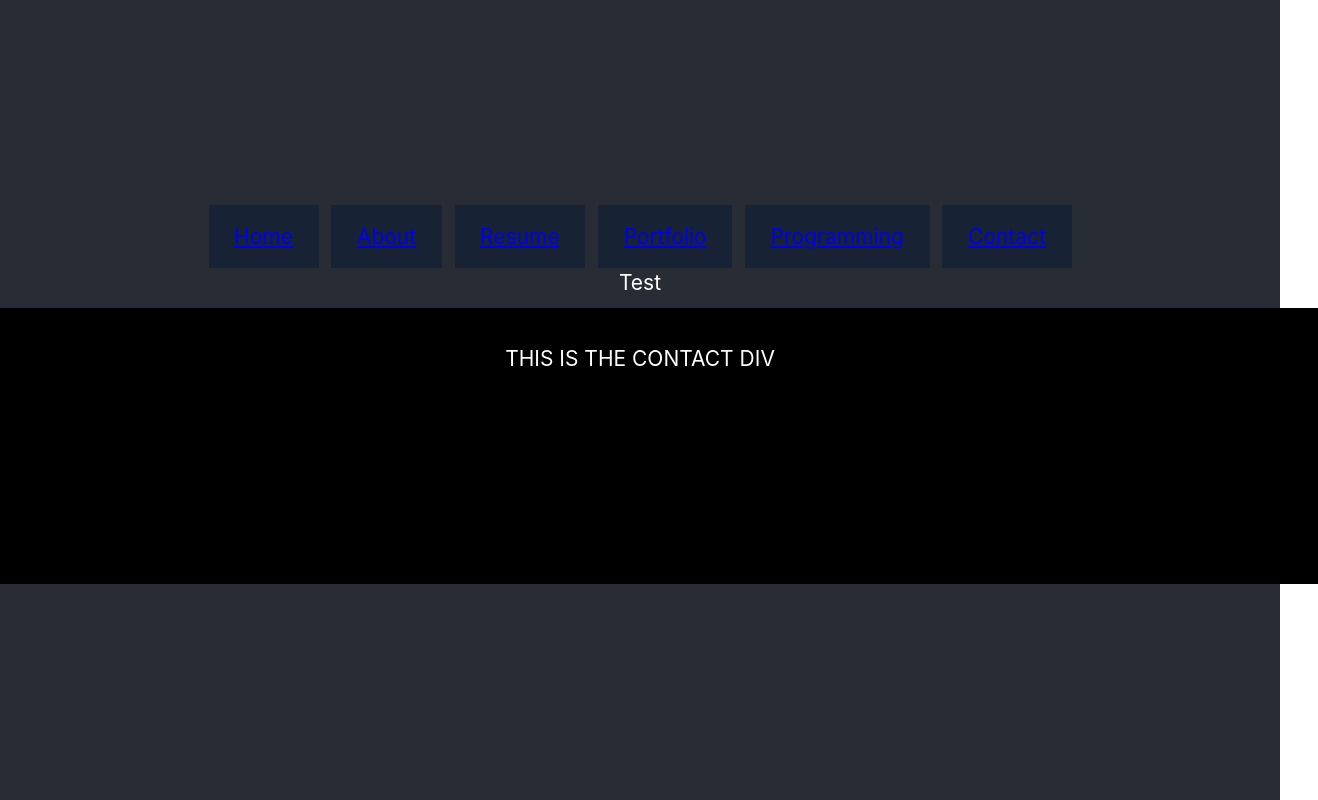
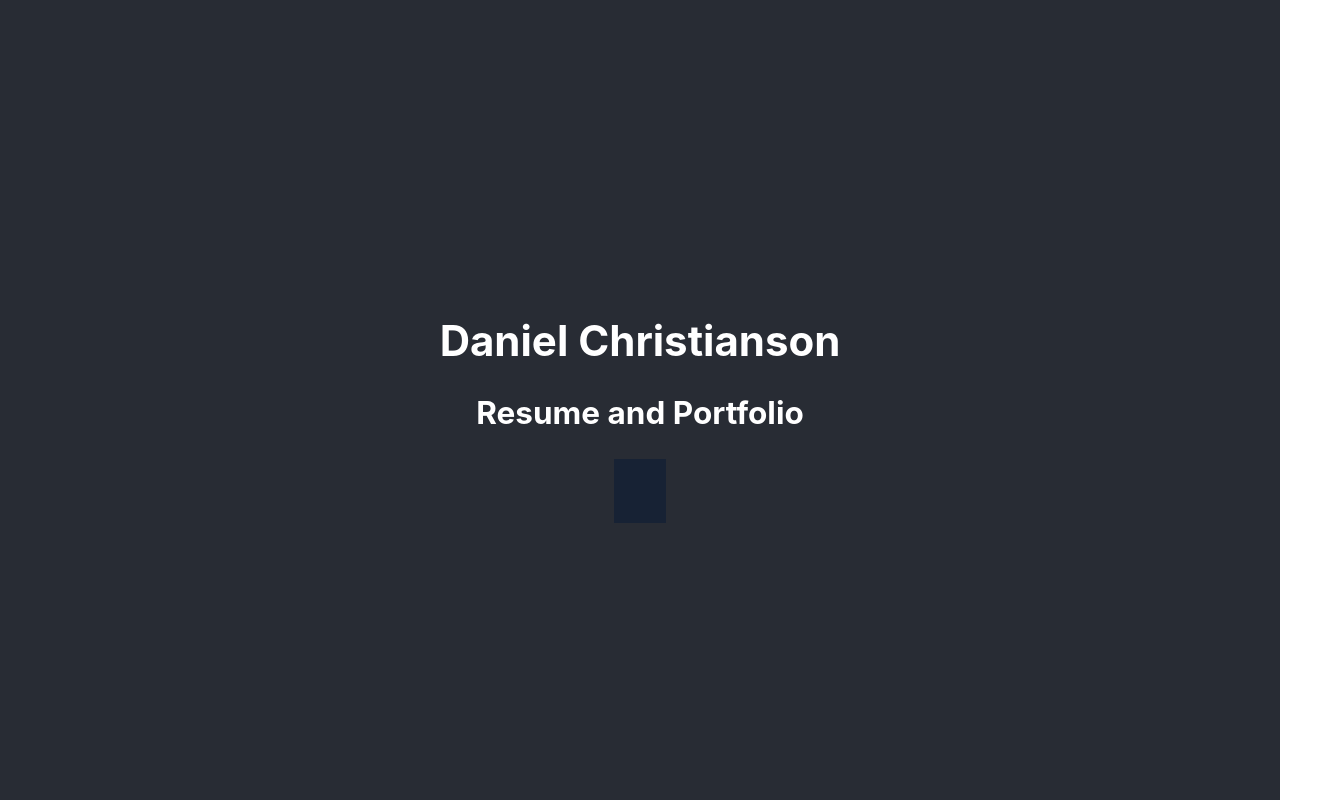
Before and after one commit to daniel-christianson/my-portfolio-website, a React (Create React App) app: page /contact in a window 1280 px wide. Shown: the whole page, 1318 px wide, since content can reach past the window. Built offline with nearby package versions, Linux system fonts and the light colour scheme.

Commit message:
updated app.js to work with new navigation

```diff
--- a/src/App.css
+++ b/src/App.css
@@ -33,7 +33,7 @@
   margin: 1vw 0;
   padding: 3vw;
   min-height: 25vh;
-  width: 100vw;
+  width: 90vw;
 }
 
 h1 {
@@ -53,6 +53,11 @@ li {
   padding: 1.5vw 2vw;
 }
 
+.Link-Tag {
+  background-color: #330000;
+  padding: 5vw 5vw;
+}
+
 @keyframes App-logo-spin {
   from {
     transform: rotate(0deg);
--- a/src/App.js
+++ b/src/App.js
@@ -18,39 +18,68 @@ function ListItem(props) {
   const navClick = () => props.onClickFunction(props.thisDiv);
   return (
     <li onClick={navClick}>
+      <Link className="Link-Tag" to={"/" + props.navName}>
         {props.navName}
+      </Link>
+      <Switch>
+        <Route path={"/" + props.navName}>{props.thisDiv}</Route>
+      </Switch>
     </li>
   );
 }
 
 function Display(props) {
-  return(
-      <div>{props.divName}</div>
+  return (
+      props.divName
   );
 }
 
-function App() {
-  const [name, setDiv] = useState(<Home />);
-  const changeDiv = (blah) => setDiv(blah);
-  return (
+function App(){
+  const navList = [<Home />, <About />, <Resume />, <Portfolio />, <Programming />, <Contact />];
+  return(
       <Router>
         <div className="App">
           <header className="App-header">
             <h1>Daniel Christianson</h1>
             <h2>Resume and Portfolio</h2>
             <ul>
-            <ListItem onClickFunction={changeDiv} navName={'Home'} thisDiv={<Home />}/>
-            <ListItem onClickFunction={changeDiv} navName={'About'} thisDiv={<About />}/>
-            <ListItem onClickFunction={changeDiv} navName={'Resume'} thisDiv={<Resume />}/>
-            <ListItem onClickFunction={changeDiv} navName={'Portfolio'} thisDiv={<Portfolio />}/>
-            <ListItem onClickFunction={changeDiv} navName={'Programming'} thisDiv={<Programming />}/>
-            <ListItem onClickFunction={changeDiv} navName={'Contact'} thisDiv={<Contact />}/>
+              <li>
+                <Link>
+
+                </Link>
+                <Switch>
+
+                </Switch>
+              </li>
             </ul>
-          <Display divName={name}/>
           </header>
         </div>
       </Router>
   );
 }
 
+// function App() {
+//   const [name, setDiv] = useState(<Home />);
+//   const changeDiv = (blah) => setDiv(blah);
+//   return (
+//     <Router>
+//       <div className="App">
+//         <header className="App-header">
+//           <h1>Daniel Christianson</h1>
+//           <h2>Resume and Portfolio</h2>
+//           <ul>
+//             <ListItem onClickFunction={changeDiv} navName={'Home'} thisDiv={<Home />}/>
+//             <ListItem onClickFunction={changeDiv} navName={'About'} thisDiv={<About />}/>
+//             <ListItem onClickFunction={changeDiv} navName={'Resume'} thisDiv={<Resume />}/>
+//             <ListItem onClickFunction={changeDiv} navName={'Portfolio'} thisDiv={<Portfolio />}/>
+//             <ListItem onClickFunction={changeDiv} navName={'Programming'} thisDiv={<Programming />}/>
+//             <ListItem onClickFunction={changeDiv} navName={'Contact'} thisDiv={<Contact />}/>
+//           </ul>
+//           <Display divName={name}/>
+//         </header>
+//       </div>
+//     </Router>
+//   );
+// }
+
 export default App;
--- a/src/AppNew.js
+++ b/src/AppNew.js
@@ -1,49 +1,51 @@
-import React, {useState} from 'react';
-import {
-    BrowserRouter as Router,
-    Switch,
-    Route,
-    Link
-} from "react-router-dom";
-import './App.css';
-import Home from './hom/hom.js'
-import About from './abt/abt.js'
-import Resume from './rsm/rsm.js'
-import Portfolio from './prt/prt.js'
-import Programming from './prg/prg.js'
-import Contact from './cnt/cnt.js'
-import Nav from './nav.js'
-
-function AppNew() {
-    return(
-        <Router>
-            <div className="App">
-                <header className="App-header">
-                    <ul>
-                        <li><Link to={"/home"}>Home</Link></li>
-                        <li><Link to={"/about"}>About</Link></li>
-                        <li><Link to={"/resume"}>Resume</Link></li>
-                        <li><Link to={"/portfolio"}>Portfolio</Link></li>
-                        <li><Link to={"/programming"}>Programming</Link></li>
-                        <li><Link to={"/contact"}>Contact</Link></li>
-                    </ul>
-
-                    <Nav />
-
-                    <Switch>
-                        <Route path="/home"><Home /></Route>
-                        <Route path="/about"><About /></Route>
-                        <Route path="/resume"><Resume /></Route>
-                        <Route path="/portfolio"><Portfolio /></Route>
-                        <Route path="/programming"><Programming /></Route>
-                        <Route path="/contact"><Contact /></Route>
-                    </Switch>
-                </header>
-            </div>
-        </Router>
-    );
-}
-
-
-
-export default AppNew;
+// import React, {useState} from 'react';
+// import './App.css';
+// import Home from './hom/hom.js'
+// import About from './abt/abt.js'
+// import Resume from './rsm/rsm.js'
+// import Portfolio from './prt/prt.js'
+// import Programming from './prg/prg.js'
+// import Contact from './cnt/cnt.js'
+// import {BrowserRouter as Router, Link, Route, Switch} from "react-router-dom";
+//
+// function NavLink(props){
+//     const navArray = [<Home />, <About />, <Resume />, <Portfolio />, <Programming />, <Contact />];
+//     return(
+//         <Router>
+//             <div className="App">
+//                 <header className="App-header">
+//                     <ul>
+//                         <li><Link to={"/home"}>Home</Link></li>
+//                         <li><Link to={"/about"}>About</Link></li>
+//                         <li><Link to={"/resume"}>Resume</Link></li>
+//                         <li><Link to={"/portfolio"}>Portfolio</Link></li>
+//                         <li><Link to={"/programming"}>Programming</Link></li>
+//                         <li><Link to={"/contact"}>Contact</Link></li>
+//                     </ul>
+//
+//                     <Switch>
+//                         <Route path="/home">{navArray[0]}</Route>
+//                         <Route path="/about">{navArray[1]}</Route>
+//                         <Route path="/resume">{navArray[2]}</Route>
+//                         <Route path="/portfolio">{navArray[3]}</Route>
+//                         <Route path="/programming">{navArray[4]}</Route>
+//                         <Route path="/contact">{navArray[5]}</Route>
+//                     </Switch>
+//                 </header>
+//             </div>
+//         </Router>
+//     );
+// }
+//
+// function Display(props){
+//     return props.divName;
+// }
+//
+// function AppNew() {
+//     return(
+//         const [name, setDiv] = useState(<NavLink >)
+//         <Display divName={name}/>
+//     );
+// }
+//
+// export default AppNew;
--- a/src/index.js
+++ b/src/index.js
@@ -8,8 +8,8 @@ import * as serviceWorker from './serviceWorker';
 
 ReactDOM.render(
   <React.StrictMode>
-    {/*<App />*/}
-    <AppNew />
+    <App />
+    {/*<AppNew />*/}
   </React.StrictMode>,
   document.getElementById('root')
 );
--- a/src/nav.js
+++ b/src/nav.js
@@ -13,14 +13,34 @@ import Portfolio from './prt/prt.js'
 import Programming from './prg/prg.js'
 import Contact from './cnt/cnt.js'
 
-class Nav extends React.Component {
-    render(){
-        return(
-            <div>
-                Test
+const nav = [<Home />, <About />, <Resume />, <Portfolio />, <Programming />, <Contact />]
+
+function Nav(){
+    return(
+        <Router>
+            <div className="App">
+                <header className="App-header">
+                    <ul>
+                        <li><Link to={"/home"}>Home</Link></li>
+                        <li><Link to={"/about"}>About</Link></li>
+                        <li><Link to={"/resume"}>Resume</Link></li>
+                        <li><Link to={"/portfolio"}>Portfolio</Link></li>
+                        <li><Link to={"/programming"}>Programming</Link></li>
+                        <li><Link to={"/contact"}>Contact</Link></li>
+                    </ul>
+
+                    <Switch>
+                        <Route path="/home"><Home /></Route>
+                        <Route path="/about"><About /></Route>
+                        <Route path="/resume"><Resume /></Route>
+                        <Route path="/portfolio"><Portfolio /></Route>
+                        <Route path="/programming"><Programming /></Route>
+                        <Route path="/contact"><Contact /></Route>
+                    </Switch>
+                </header>
             </div>
-        );
-    }
+        </Router>
+    );
 }
 
 export default Nav;
```
Lines whose indentation alone changed are shown as unchanged.
